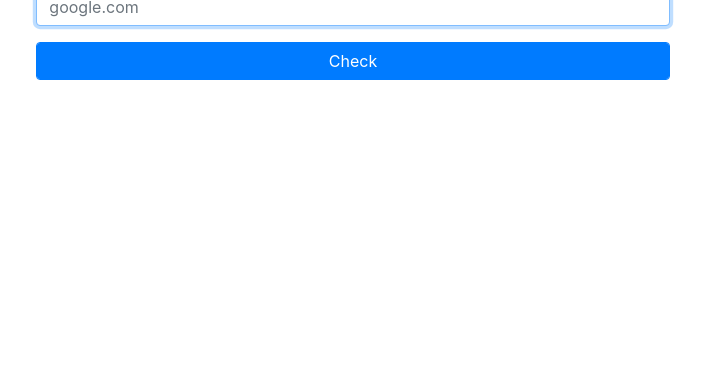
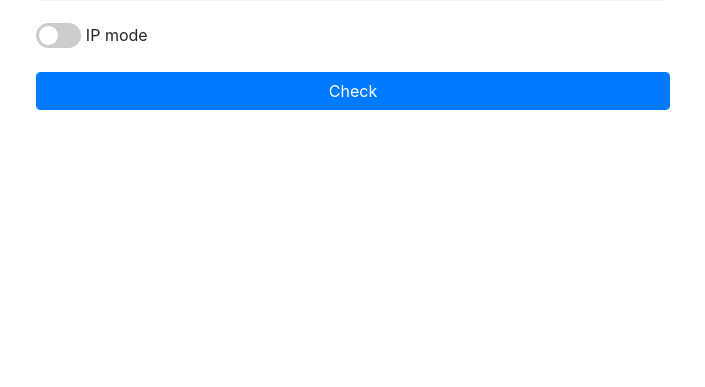
Before and after one commit to marxchryz/Domain-Reputation, a plain HTML site: page index.html in a window 1280 px wide. Shown: the part 413-800 px from the top of the page, without its empty margins (287-992 px from the left). Drawn offline with nearby package versions, Linux system fonts and the light colour scheme.

Commit message:
Add files via upload
Added IP Mode

```diff
--- a/index.html
+++ b/index.html
@@ -6,6 +6,68 @@
   <style>
   .blue-text {
     color: #42a5f5;
+  }
+  .switch {
+    position: relative;
+    display: inline-block;
+    width: 45px;
+    height: 25px;
+    margin-top: 10px;
+  }
+
+  /* Hide default HTML checkbox */
+  .switch input {
+    opacity: 0;
+    width: 0;
+    height: 0;
+  }
+
+  /* The slider */
+  .slider {
+    position: absolute;
+    cursor: pointer;
+    top: 0;
+    left: 0;
+    right: 0;
+    bottom: 0;
+    background-color: #ccc;
+    -webkit-transition: .4s;
+    transition: .4s;
+  }
+
+  .slider:before {
+    position: absolute;
+    content: "";
+    height: 19px;
+    width: 19px;
+    left: 3px;
+    bottom: 3px;
+    background-color: white;
+    -webkit-transition: .4s;
+    transition: .4s;
+  }
+
+  input:checked + .slider {
+    background-color: #2196F3;
+  }
+
+  input:focus + .slider {
+    box-shadow: 0 0 1px #2196F3;
+  }
+
+  input:checked + .slider:before {
+    -webkit-transform: translateX(19px);
+    -ms-transform: translateX(19px);
+    transform: translateX(19px);
+  }
+
+  /* Rounded sliders */
+  .slider.round {
+    border-radius: 34px;
+  }
+
+  .slider.round:before {
+    border-radius: 50%;
   }
   </style>
 </head>
@@ -16,7 +78,12 @@
         <h1 class="text-center display-3">Domain <span class="blue-text">Reputation</span></h1>
         <form action="https://global.sitesafety.trendmicro.com/result.php" method="POST" target="_blank"">
           <input type="text" name="urlname" placeholder="google.com" id="domain" autofocus class="form-control">
-          <input type="hidden" name="getinfo" value="Check Now">
+          <div class="mt-3">
+            <label class="switch">
+              <input type="checkbox" id="ipMode">
+              <span class="slider round"></span>
+            </label> IP mode
+          </div>
           <input type="submit" class="btn btn-primary form-control mt-3" value="Check" id="submit">
         </form>
       </div>
@@ -26,11 +93,20 @@
 </body>
 </html>
 <script>
-  document.getElementById('submit').addEventListener('click', () => {
+  document.getElementById('submit').addEventListener('click', (e) => {
     let domain = document.getElementById('domain').value;
-    let sites = [`https://www.virustotal.com/gui/domain/${domain}`, `https://otx.alienvault.com/indicator/hostname/${domain}`,`https://www.talosintelligence.com/reputation_center/lookup?search=${domain}`, 'https://www.brightcloud.com/tools/url-ip-lookup.php']
-    sites.map(site => {
-      window.open(site, "_blank");;
-    })
+    if (!document.getElementById('ipMode').checked) {
+      let sites = [`https://www.virustotal.com/gui/domain/${domain}`, `https://otx.alienvault.com/indicator/hostname/${domain}`,`https://www.talosintelligence.com/reputation_center/lookup?search=${domain}`, 'https://www.brightcloud.com/tools/url-ip-lookup.php']
+https://otx.alienvault.com/indicator/hostname/${domain}    if(!document.getElementById('ipMode').checked) {
+      sites.map(site => {
+        window.open(site, "_blank");;
+      })
+    } else {
+      e.preventDefault();
+      let sites = [`https://www.virustotal.com/gui/ip-address/${domain}`, `https://otx.alienvault.com/ip/hostname/${domain}`, `https://www.abuseipdb.com/check/${domain}`,`https://www.talosintelligence.com/reputation_center/lookup?search=${domain}`, 'https://www.brightcloud.com/tools/url-ip-lookup.php']
+      sites.map(site => {
+        window.open(site, "_blank");;
+      })
+    }
   })
 </script>
```
